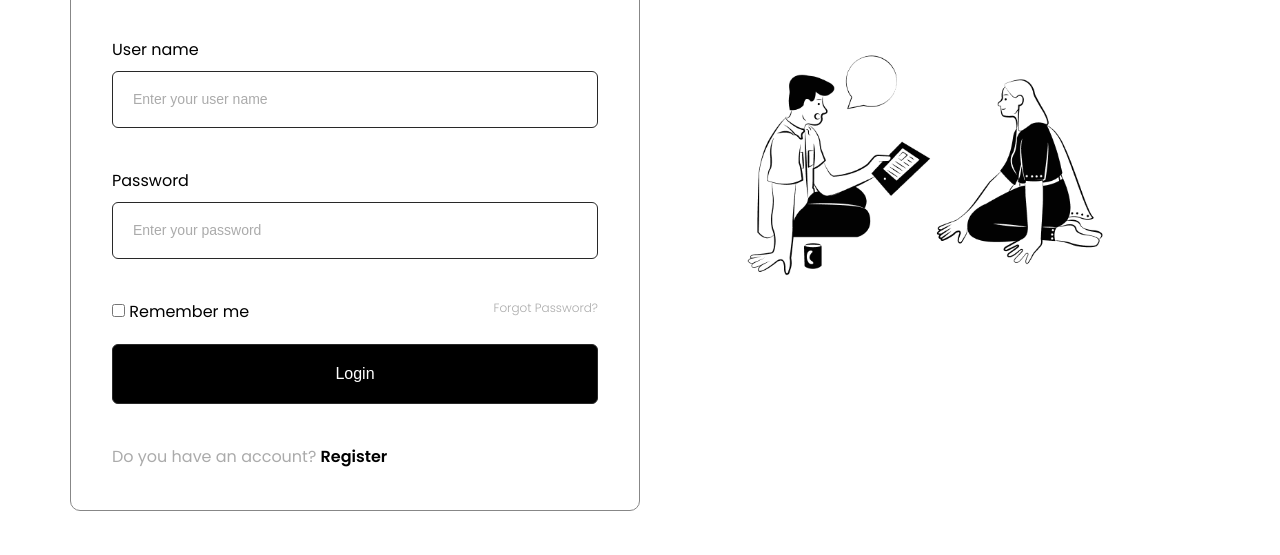
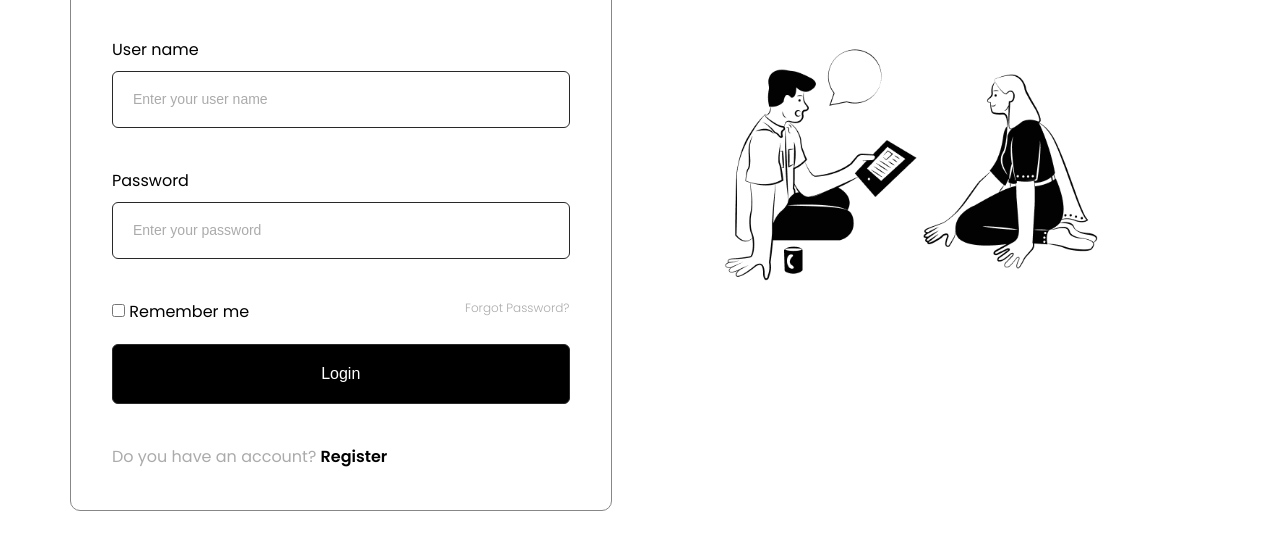
Before and after one commit to mahmoud-abuyoussef/Login_2, a plain HTML site: page index.html in a window 1280 px wide. Shown: the part 245-800 px from the top of the page. Drawn offline with Linux system fonts and the light colour scheme.

Commit message:
Change: info and image classes to col class

```diff
--- a/assets/styles/main.css
+++ b/assets/styles/main.css
@@ -46,21 +46,7 @@ header a {
   font-weight: 600;
   color: var(--black);
 }
-section .container {
-  display: flex;
-  align-items: center;
-  justify-content: space-between;
-}
-@media (max-width: 991px) {
-  section .container {
-    justify-content: center;
-  }
-  section .form {
-    width: 100%;
-  }
-}
-section .form {
-  width: 50%;
+section .col:first-child {
   padding: 41px;
   border: 0.5px solid var(--stroke);
   border-radius: 10px;
@@ -136,11 +122,21 @@ section form .submit-btn {
   font-size: 16px;
   font-weight: 500;
 }
-section .image {
+section .col:last-child {
   width: 50%;
+  display: none;
 }
-@media (max-width: 991px) {
-  section .image {
-    display: none;
+@media (min-width: 992px) {
+  .col {
+    width: 45%;
+    flex-grow: 1;
+  }
+  section .container {
+    display: flex;
+    align-items: center;
+    justify-content: space-between;
+  }
+  section .col:last-child {
+    display: block;
   }
 }
--- a/index.html
+++ b/index.html
@@ -21,7 +21,7 @@
     <main>
       <section>
         <div class="container">
-          <div class="form">
+          <div class="col">
             <span class="welcome-message">Welcome !</span>
             <h1>Sign in to</h1>
             <p class="desription">Lorem Ipsum is simply</p>
@@ -41,7 +41,7 @@
             </form>
             <p class="have-an-accout">Do you have an account? <a href="signup.html">Register</a></p>
           </div>
-          <div class="image">
+          <div class="col">
             <img src="assets/images/small-team.png" alt="small team" />
           </div>
         </div>
```
Also changed, not shown: signup.html (+2 -2 lines).
